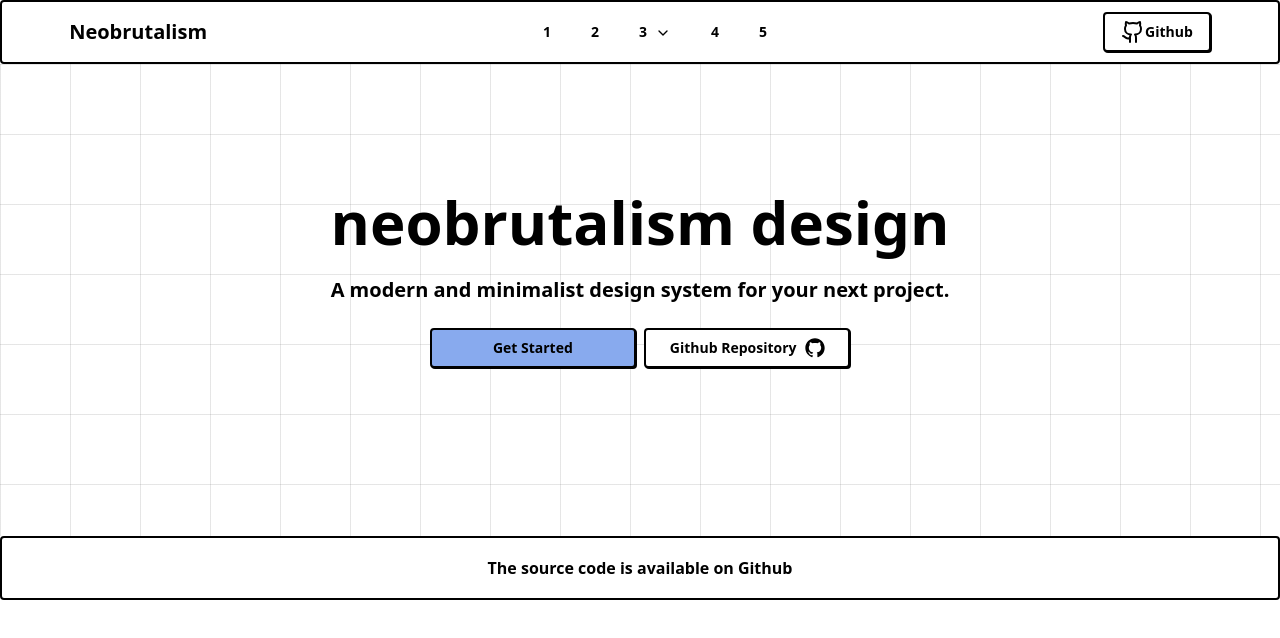
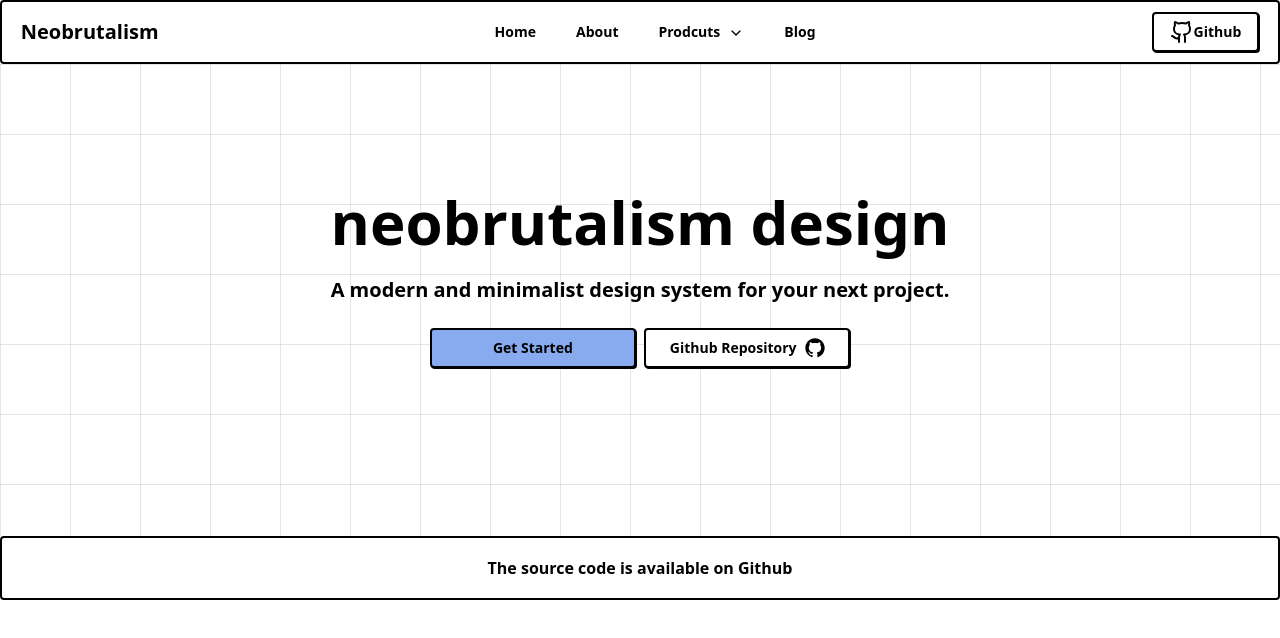
Before and after one commit to Riyadh-Muradi/neobrutalism, a Next.js app: page / in a window 1280 px wide. Shown: the top 638 px of the page. Built offline with nearby package versions, Linux system fonts and the light colour scheme.

Commit message:
navbar responsive

```diff
--- a/src/data/data.ts
+++ b/src/data/data.ts
@@ -1,42 +1,41 @@
 // Routes
-export const routeList = [
-  { href: "#1", label: "1" },
-  { href: "#2", label: "2" },
-  { href: "#3", label: "3" },
-  { href: "#4", label: "4" },
-  { href: "#5", label: "5" },
+export const routeLinks = [
+  { href: "#home", label: "Home" },
+  { href: "#about", label: "About" },
+  { href: "#prodcuts", label: "Prodcuts" },
+  { href: "#blog", label: "Blog" },
 ];
 
 // Dropdown Data
-export const components = [
+export const productLinks = [
   {
-    title: "1",
+    title: "Product 1",
     href: "/",
-    description: "1",
+    description: "Product 1 description",
   },
   {
-    title: "2",
+    title: "Product 2",
     href: "/",
-    description: "2",
+    description: "Product 2 description",
   },
   {
-    title: "3",
+    title: "Product 3",
     href: "/",
-    description: "3",
+    description: "Product 3 description",
   },
   {
-    title: "4",
+    title: "Product 4",
     href: "/",
-    description: "4",
+    description: "Product 4 description",
   },
   {
-    title: "5",
+    title: "Product 5",
     href: "/",
-    description: "5",
+    description: "Product 5 description",
   },
   {
-    title: "6",
+    title: "Product 6",
     href: "/",
-    description: "6",
+    description: "Product 6 description",
   },
 ];
--- a/src/pages/layout/MobileNavbar.tsx
+++ b/src/pages/layout/MobileNavbar.tsx
@@ -8,7 +8,8 @@ import {
 } from "@/components/ui/sheet";
 import { Github, Menu } from "lucide-react";
 import { buttonVariants } from "@/components/ui/button";
-import { routeList } from "@/data/data";
+import { routeLinks } from "@/data/data";
+import Link from "next/link";
 
 interface MobileNavbarProps {
   isOpen: boolean;
@@ -32,8 +33,8 @@ const MobileNavbar: React.FC<MobileNavbarProps> = ({ isOpen, setIsOpen }) => (
           </SheetTitle>
         </SheetHeader>
         <nav className="flex flex-col items-center justify-center gap-2">
-          {routeList.map(({ href, label }) => (
-            <a
+          {routeLinks.map(({ href, label }) => (
+            <Link
               rel="noreferrer noopener"
               key={label}
               href={href}
@@ -41,11 +42,11 @@ const MobileNavbar: React.FC<MobileNavbarProps> = ({ isOpen, setIsOpen }) => (
               className={`bg-white hover:bg-main ${buttonVariants({ variant: "default" })}`}
             >
               {label}
-            </a>
+            </Link>
           ))}
         </nav>
         <div className="flex items-center justify-center space-x-4">
-          <a
+          <Link
             rel="noreferrer noopener"
             href="https://github.com/Riyadh-Muradi/neobrutalism"
             target="_blank"
@@ -53,7 +54,7 @@ const MobileNavbar: React.FC<MobileNavbarProps> = ({ isOpen, setIsOpen }) => (
           >
             <Github className="mr-2 h-6 w-6" />
             Github
-          </a>
+          </Link>
         </div>
       </SheetContent>
     </Sheet>
--- a/src/pages/layout/Navbar.tsx
+++ b/src/pages/layout/Navbar.tsx
@@ -15,91 +15,88 @@ import { Github, Pen } from "lucide-react";
 import { buttonVariants } from "@/components/ui/button";
 import { cn } from "@/lib/utils";
 import MobileNavbar from "./MobileNavbar";
-import { components } from "@/data/data";
+import { productLinks, routeLinks } from "@/data/data";
 
 const Navbar: React.FC = () => {
   const [isOpen, setIsOpen] = React.useState(false);
 
   return (
+    <>
+      {/* Desktop Navbar */}
       <NavigationMenu className="relative mx-auto flex">
         <NavigationMenuList className="flex items-center">
-        {/* Title on the left */}
-        <div className="lg:mr-42 mr-2 flex items-center md:mr-24 xl:mr-80">
+          <div className="lg:mr-42 flex items-center md:mr-20 xl:mr-80">
             <NavigationMenuItem className="font-bold">
-            <a
+              <Link
+                href="/"
                 rel="noreferrer noopener"
-              href="/"
-              className="ml-2 hidden text-xl font-bold md:flex"
+                className="hidden text-xl font-bold md:flex"
               >
                 Neobrutalism
-            </a>
+              </Link>
               <div className="mr-28">
                 <Pen className="flex h-6 w-6 md:hidden" />
               </div>
             </NavigationMenuItem>
           </div>
 
-        {/* Navigation links in the center */}
           <div className="hidden items-center gap-2 md:flex">
-          <NavigationMenuItem>
-            <ReusableLink href="https://ui.shadcn.com/docs" label="1" />
+            {routeLinks.map((route, index) =>
+              index !== 2 ? (
+                <NavigationMenuItem key={route.label}>
+                  <ReusableLink href={route.href} label={route.label} />
                 </NavigationMenuItem>
-          <NavigationMenuItem>
-            <ReusableLink href="https://ui.shadcn.com/docs" label="2" />
-          </NavigationMenuItem>
-          <NavigationMenuItem>
+              ) : (
+                <NavigationMenuItem key={route.label}>
                   <NavigationMenuTrigger className="m750:max-w-[80px] m750:text-xs">
-              3
+                    {route.label}
                   </NavigationMenuTrigger>
                   <NavigationMenuContent>
                     <ul className="grid w-[400px] gap-3 p-4 md:w-[500px] md:grid-cols-2 lg:w-[600px]">
-                {components.map((component) => (
+                      {productLinks.map((product) => (
                         <ListItem
-                    key={component.title}
-                    title={component.title}
-                    href={component.href}
+                          key={product.title}
+                          title={product.title}
+                          href={product.href}
                         >
-                    {component.description}
+                          {product.description}
                         </ListItem>
                       ))}
                     </ul>
                   </NavigationMenuContent>
                 </NavigationMenuItem>
-          <NavigationMenuItem>
-            <ReusableLink href="https://ui.shadcn.com/docs" label="4" />
-          </NavigationMenuItem>
-          <NavigationMenuItem>
-            <ReusableLink href="https://ui.shadcn.com/docs" label="5" />
-          </NavigationMenuItem>
+              ),
+            )}
           </div>
 
-        {/* GitHub link and ThemeToggle on the right */}
-        <div className="lg:ml-42 flex items-center md:ml-24 xl:ml-80">
-          <div className="mr-2 hidden items-center space-x-2 md:flex">
-            <a
+          <div className="lg:ml-42 flex items-center md:ml-20 xl:ml-80">
+            <div className="hidden items-center space-x-2 md:flex">
+              <Link
+                href="https://github.com/Riyadh-Muradi/neobrutalism"
                 rel="noreferrer noopener"
-              href="https://github.com/Riyadh-Muradi/neobrutalism"
                 target="_blank"
                 className={`bg-white hover:bg-main ${buttonVariants({ variant: "default" })}`}
               >
                 <Github className="h-6 w-6" />
                 Github
-            </a>
+              </Link>
             </div>
 
-          {/* Mobile menu */}
-
+            {/* Mobile Navbar */}
             <MobileNavbar isOpen={isOpen} setIsOpen={setIsOpen} />
           </div>
         </NavigationMenuList>
       </NavigationMenu>
+    </>
   );
 };
 
-const ListItem = React.forwardRef<
-  React.ElementRef<"a">,
-  React.ComponentPropsWithoutRef<"a">
->(({ className, title, children, ...props }, ref) => (
+interface ListItemProps extends React.ComponentPropsWithoutRef<"a"> {
+  title: string;
+}
+
+const ListItem = React.forwardRef<HTMLAnchorElement, ListItemProps>(
+  ({ className, title, children, ...props }, ref) => (
     <li>
       <NavigationMenuLink asChild>
         <a
@@ -117,7 +114,8 @@ const ListItem = React.forwardRef<
         </a>
       </NavigationMenuLink>
     </li>
-));
+  ),
+);
 ListItem.displayName = "ListItem";
 
 interface ReusableLinkProps {
```
Lines whose indentation alone changed are shown as unchanged.
